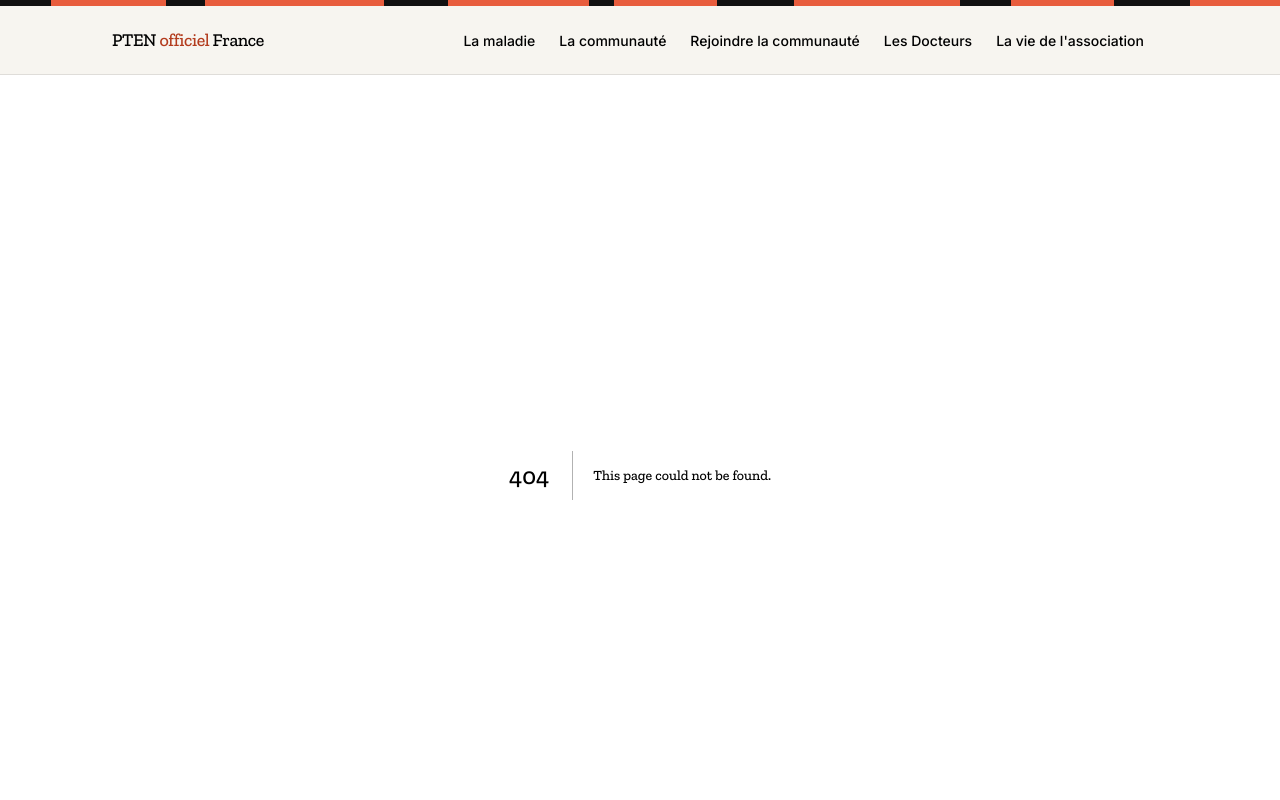
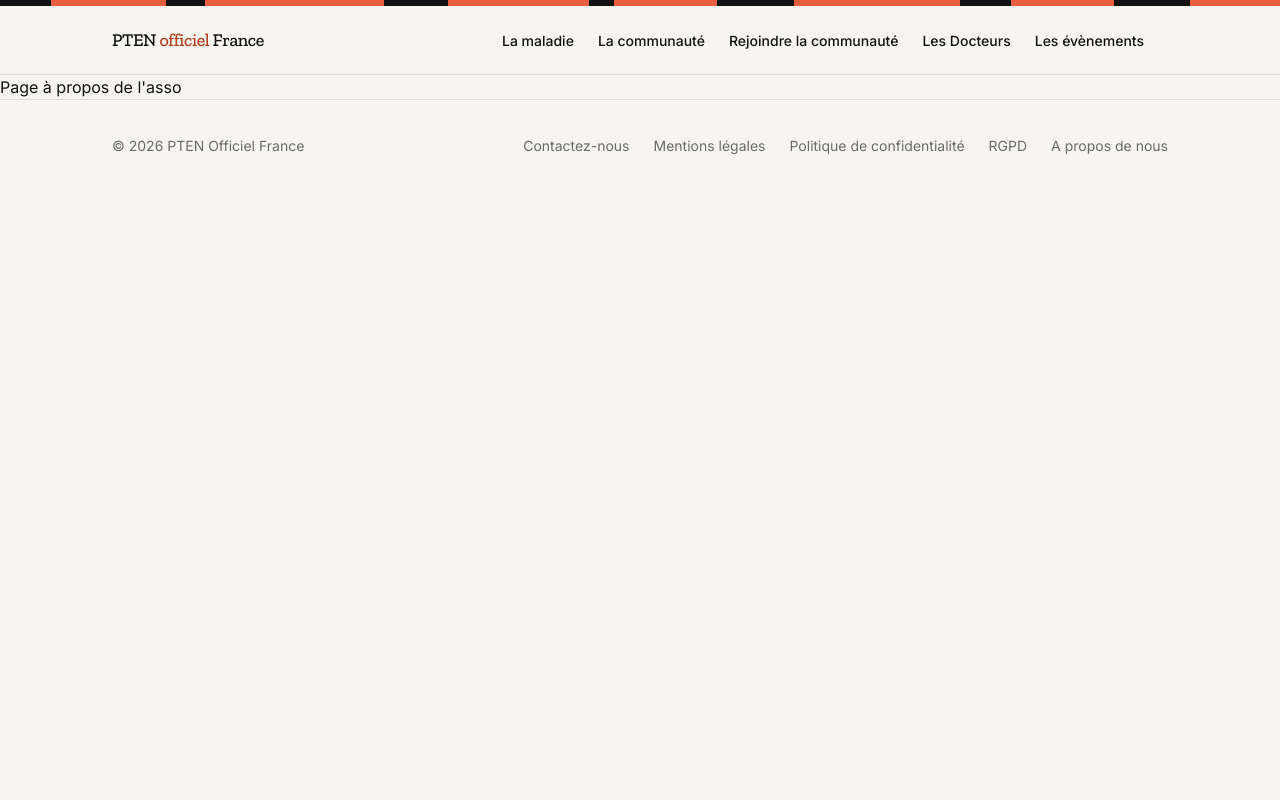
Before and after one commit to rchouhani/ptenofficielfrance, a Next.js app: page /pages/aboutUs in a window 1280 px wide. Before the commit this address had no page. Shown: the top 800 px of the page. Built offline with nearby package versions, Linux system fonts and the light colour scheme.

Commit message:
add: update footer links and rename navbar link; create RGPD and About Us pages

```diff
--- a/app/component/Footer.tsx
+++ b/app/component/Footer.tsx
@@ -5,6 +5,7 @@ const FOOTERLINKS = [
   { title: "Mentions légales", path: "/pages/legalMentions" },
   { title: "Politique de confidentialité", path: "/pages/privacyPolicy" },
   { title: "RGPD", path: "/pages/RGPD" },
+  { title: "A propos de nous", path: "/pages/aboutUs" }
 ];
 
 export default function Footer() {
--- a/app/component/Navbar.tsx
+++ b/app/component/Navbar.tsx
@@ -8,7 +8,7 @@ const NAVBARLINKS = [
     { title: "La communauté", path: '/pages/community' },
     { title: "Rejoindre la communauté", path: '/pages/joinCommunity' },
     { title: "Les Docteurs", path: '/pages/doctors' },
-    { title: "La vie de l'association", path: '/pages/news' },
+    { title: "Les évènements", path: '/pages/news' },
  ]
 
 const CTA_LINK = { title: "Rejoindre la communauté", path: "/pages/joinCommunity" };
--- a/app/pages/RGPD/page.tsx
+++ b/app/pages/RGPD/page.tsx
@@ -0,0 +1,5 @@
+export default function RGPD () {
+    return (
+        <p>Page RGPD</p>
+    )
+}
--- /dev/null
+++ b/app/pages/aboutUs/page.tsx
@@ -0,0 +1,5 @@
+export default function AboutUS () {
+    return (
+        <p>Page à propos de l'asso</p>
+    )
+}
```
